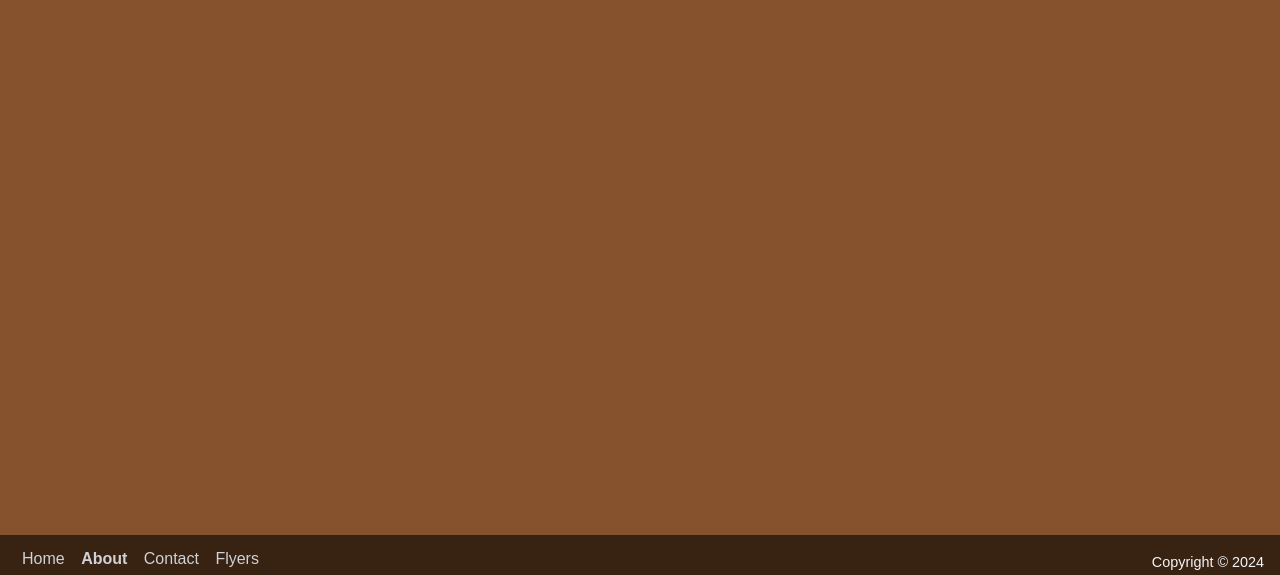
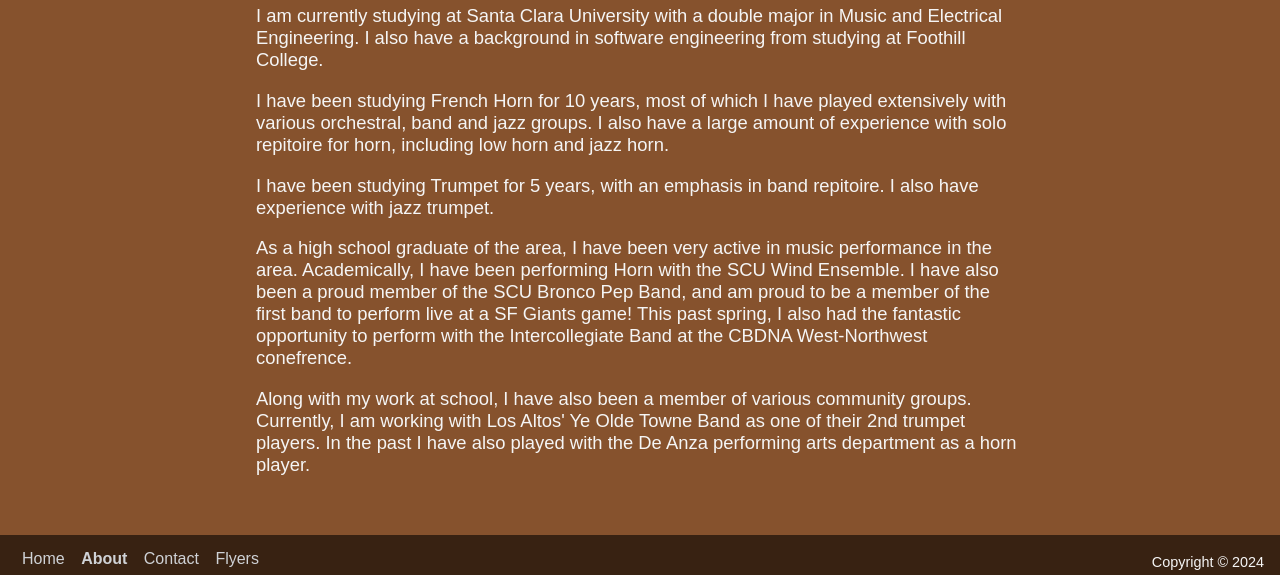
Before and after one commit to LordOfDeadbush/horn.jason-corn.com, a plain HTML site: page about.html in a window 1280 px wide. Shown: the part 225-800 px from the top of the page. Drawn offline with Linux system fonts and the light colour scheme.

Commit message:
finished text part
finished blurb text, will work on pictures momentarily

```diff
--- a/about.html
+++ b/about.html
@@ -18,7 +18,41 @@
         </div>
         <img>
         <!-- TODO make the image here a pic of me -->
-        lorem ipsum dolor sit amet, consectetur adipis
+        <!-- School -->
+        <p>
+            I am currently studying at Santa Clara University with a
+            double major in Music and Electrical Engineering. I also have
+            a background in software engineering from studying at Foothill
+            College.
+        </p>
+        <p>
+            I have been studying French Horn for 10 years, most of which I
+            have played extensively with various orchestral, band and jazz groups.
+            I also have a large amount of experience with solo repitoire for horn,
+            including low horn and jazz horn.
+        </p>
+        <p>
+            I have been studying Trumpet for 5 years, with an emphasis in band repitoire.
+            I also have experience with jazz trumpet.
+        </p>
+        <!-- current groups -->
+        <p>
+            As a high school graduate of the area, I have been very active in
+            music performance in the area. Academically, I have been performing Horn
+            with the SCU Wind Ensemble. I have also been a proud member of the SCU Bronco
+            Pep Band, and am proud to be a member of the first band to perform live at a SF
+            Giants game!
+            This past spring, I also had the fantastic opportunity to perform with the
+            Intercollegiate Band at the CBDNA West-Northwest conefrence.
+        </p>
+        <!-- past groups -->
+        <p>
+            Along with my work at school, I have also been a member of various community groups.
+            Currently, I am working with Los Altos' Ye Olde Towne Band as one of their 2nd trumpet players.
+            In the past I have also played with the De Anza performing arts department as a horn player.
+
+        </p>
+
     </div>
 
     <script src="" async defer></script>
```
Also changed, not shown: index.html (+4 -3 lines).
